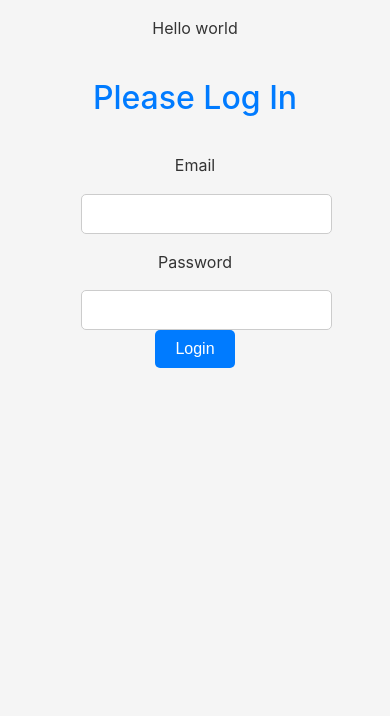
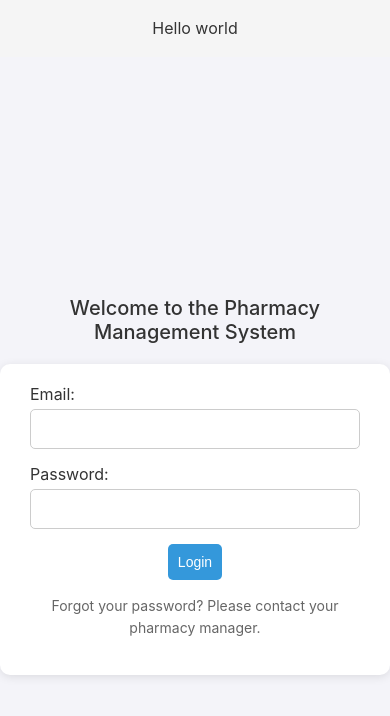
Before and after one commit to oliver-sey/pharmacy-management-system, a React (Create React App) app in the folder frontend/: page / in a window 390 px wide. Shown: the top 716 px of the page. Built offline with nearby package versions, Linux system fonts and the light colour scheme.

Commit message:
Nice looking login, now in a react component

```diff
--- /dev/null
+++ b/frontend/src/Components/LoginComponent.jsx
@@ -0,0 +1,176 @@
+import React, { useState } from "react";
+import { useNavigate } from "react-router-dom";
+
+import "../Styles/Login.css";
+
+const LoginComponent = () => {
+	const [username, setUsername] = useState("");
+	const [password, setPassword] = useState("");
+
+	const [emailError, setEmailError] = useState("");
+	const [passwordError, setPasswordError] = useState("");
+
+	const [failedAttempts, setFailedAttempts] = useState(0);
+	const [maxAttempts] = useState(5); // Max attempts before account lock
+	const [attemptsMessage, setAttemptsMessage] = useState("");
+	const [showAttemptsMessage, setShowAttemptsMessage] = useState(false);
+
+	const [isLockedOut, setIsLockedOut] = useState(false);
+
+	const [loading, setLoading] = useState(false);
+	const [error, setError] = useState(null);
+
+	const navigate = useNavigate();
+
+	const handleSubmit = async (event) => {
+		event.preventDefault();
+
+		// Reset errors
+		setEmailError("");
+		setPasswordError("");
+		setError(null);
+
+		// Basic email validation
+		if (!username.includes("@")) {
+			setEmailError("Please enter a valid email.");
+			return;
+		}
+
+		// Password validation
+		if (password.length < 6) {
+			setPasswordError("Password must be at least 6 characters long.");
+			return;
+		}
+
+		setLoading(true);
+
+		// code from Katelyn's page
+		const formDetails = new URLSearchParams();
+		formDetails.append("username", username);
+		formDetails.append("password", password);
+
+		// TODO: get rid of this
+		// wait 1 second
+		// await new Promise((resolve) => setTimeout(resolve, 1000));
+
+		// try a request to the backend
+		try {
+			const response = await fetch("http://localhost:8000/token", {
+				method: "POST",
+				headers: {
+					"Content-Type": "application/x-www-form-urlencoded",
+				},
+				body: formDetails,
+			});
+
+			// stop loading now that the request is done
+			setLoading(false);
+
+			// if successful, navigate to protected routes
+			if (response.ok) {
+				const data = await response.json();
+				localStorage.setItem("token", data.access_token);
+				console.log("navigating now");
+				navigate("../protected", { replace: true });
+			}
+			// login was unsuccessful
+			else {
+				const errorData = await response.json();
+				setError(errorData.detail || "Authentication failed!");
+
+				handleIncorrectAttempt();
+			}
+		} catch (error) {
+			setLoading(false);
+			setError("An error occurred. Please try again later.");
+		}
+		// end of code from Katelyn's page
+	};
+
+	const handleIncorrectAttempt = () => {
+		// TODO: fix this!
+		const newFailedAttempts = failedAttempts + 1;
+		setFailedAttempts(newFailedAttempts);
+
+		// reference newFailedAttempts here, since it can take a moment for the new value to get stored in failedAttempts
+		setAttemptsMessage(
+			"You have " +
+			(maxAttempts - newFailedAttempts) +
+			" incorrect attempts left before your account gets locked."
+		);
+		setShowAttemptsMessage(true);
+
+		// reference newFailedAttempts here, since it can take a moment for the new value to get stored in failedAttempts
+		if (newFailedAttempts >= maxAttempts) {
+			alert(
+				"Your account has been locked. Please contact your pharmacy manager."
+			);
+			setIsLockedOut(true);
+			setAttemptsMessage(
+				"Your account has been locked. Please contact your pharmacy manager."
+			);
+		}
+	};
+
+	return (
+		<div className="login-container">
+			<h1>Welcome to the Pharmacy Management System</h1>
+
+			<form className="login-box" onSubmit={handleSubmit}>
+				<div className="form-group">
+					<label>Email:</label>
+					<input
+						type="email"
+						value={username}
+						onChange={(e) => setUsername(e.target.value)}
+						className={emailError ? "error-input" : ""}
+					/>
+					{emailError && (
+						<span className="error-message">{emailError}</span>
+					)}
+				</div>
+
+				<div className="form-group">
+					<label>Password:</label>
+					<input
+						type="password"
+						value={password}
+						onChange={(e) => setPassword(e.target.value)}
+						className={passwordError ? "error-input" : ""}
+					/>
+					{passwordError && (
+						<span className="error-message">{passwordError}</span>
+					)}
+				</div>
+
+				<div>
+					<button
+						type="submit"
+						disabled={loading || isLockedOut}
+					>
+						{loading ? "Logging in..." : "Login"}
+					</button>
+					{error && <p className="error-message">{error}</p>}
+				</div>
+
+				<p className="password-help">
+					Forgot your password? Please contact your pharmacy manager.
+				</p>
+
+				{/* add the error-text class when the user is locked out */}
+				{showAttemptsMessage && (
+					<p
+						className={isLockedOut ? "error-text" : ""}
+						id="attempts-message"
+					>
+						{/* You have {maxAttempts - failedAttempts} incorrect
+						attempts left before your account gets locked. */}
+						{attemptsMessage}
+					</p>
+				)}
+			</form>
+		</div>
+	);
+};
+
+export default LoginComponent;
--- a/frontend/src/Pages/Login.js
+++ b/frontend/src/Pages/Login.js
@@ -1,28 +1,28 @@
-import React, {useState} from "react";
+import React, { useState } from "react";
 import "../Styles/Login.css"; // import the specific stylesheet for this page;
-import { useNavigate } from 'react-router-dom';
-
-import '../Styles/Login.css';
+import { useNavigate } from "react-router-dom";
+import LoginComponent from "../Components/LoginComponent"
+import "../Styles/Login.css";
 
 // ***IMPORTANT:*** OAuth requires that the variable be called username, even though here it is an email
 
 function Login() {
 	// username is actually an email
-  const[username, setUsername] = useState('');
-  const [password, setPassword] = useState('');
-  const [error, setError] = useState('');
-  const [loading, setLoading] = useState('');
+	const [username, setUsername] = useState("");
+	const [password, setPassword] = useState("");
+	const [error, setError] = useState("");
+	const [loading, setLoading] = useState("");
 
 	const navigate = useNavigate();
 
 	const validateForm = () => {
 		if (!username || !password) {
-      setError('Email and password are required');
+			setError("Email and password are required");
 			return false;
 		}
-    setError('');
+		setError("");
 		return true;
-  }
+	};
 
 	const handleSubmit = async (event) => {
 		event.preventDefault();
@@ -30,15 +30,15 @@ function Login() {
 		setLoading(true);
 
 		const formDetails = new URLSearchParams();
-    formDetails.append('username', username);
-    formDetails.append('password', password);
+		formDetails.append("username", username);
+		formDetails.append("password", password);
 
 		try {
-      const response = await fetch('http://localhost:8000/token', {
-        method: 'POST',
+			await (1500)
+			const response = await fetch("http://localhost:8000/token", {
+				method: "POST",
 				headers: {
-          'Content-Type': 'application/x-www-form-urlencoded',
-
+					"Content-Type": "application/x-www-form-urlencoded",
 				},
 				body: formDetails,
 			});
@@ -47,50 +47,24 @@ function Login() {
 
 			if (response.ok) {
 				const data = await response.json();
-        localStorage.setItem('token', data.access_token);
-        console.log("navigating now")
-        navigate('../protected', {replace: true});
+				localStorage.setItem("token", data.access_token);
+				console.log("navigating now");
+				navigate("../protected", { replace: true });
 			} else {
 				const errorData = await response.json();
-        setError(errorData.detail || 'Authentication failed!');
+				setError(errorData.detail || "Authentication failed!");
 			}
-
 		} catch (error) {
 			setLoading(false);
-        setError('An error occured. Please try again later.');
+			setError("An error occured. Please try again later.");
 		}
-    }
+	};
 
-
-  return(
-    <div className="login-wrapper">
-      <h1>Please Log In</h1>
-      <form onSubmit={handleSubmit}>
-        <label>
-          <p>Email</p>
-          <input
-            type="text"
-            value={username}
-            onChange={(e) => setUsername(e.target.value)}
-          />
-        </label>
-        <label>
-          <p>Password</p>
-          <input
-            type="password"
-            value={password}
-            onChange={(e) => setPassword(e.target.value)}
-          />
-        </label>
+	return (
 		<div>
-          <button type="submit" disabled={loading}>
-            {loading ? 'Logging in...' : 'Login'}
-          </button>
-          {error && <p>{error}</p>}
+			<LoginComponent />
 		</div>
-      </form>
-    </div>
-  )
+	);
 }
 
 export default Login;
--- a/frontend/src/Styles/Login.css
+++ b/frontend/src/Styles/Login.css
@@ -1,87 +1,120 @@
-import styles.css
+/* import styles.css  */
 
-/* Centered container for the login form */
-/*centered-div {
-/*	display: flex;
-/*	/*flex-direction: column; /* Aligns items vertically */
-/*	justify-content: center; /* Centers horizontally*/
-/*	align-items: center; /* Centers vertically */
-/*	height: 90vh; /* Takes up almost full viewport height */
-/*
-/*
-/*login-box {
-/*	display: flex;
-/*	flex-direction: column; /* Aligns items vertically */
-/*	justify-content: space-around; /* Centers vertically */
-/*	align-items: center; /* Centers horizontally */
-/*	height: 50%;
-/*	width: 40vw;
-/*	background-color: var(--secondary-color);
-/*	border-radius: 4%;
-/*
-*/
-
-/* load bearing css class?????? without this the cnetered-div-container isn't centered */
-.asdasdcentered-div {
-	height: 100vh; /* Full height of the viewport */
+/* Centering the login box on the screen */
+.login-container {
+	display: flex;
+	flex-direction: column;
+	align-items: center;
+	justify-content: center;
+	height: 100vh;
+	padding: 0 20px;
+	background-color: #f4f4f9;
 }
 
-body {
-	display: flex;
-	justify-content: center;
-}
-
-.centered-div-container {
-	display: flex;
-	justify-content: center;
-	align-items: center;
-	width: 100%;
-	margin-top: 10vh;
-	height: 60vh;
+h1 {
+	text-align: center;
+	font-size: 24px;
+	margin-bottom: 20px;
+	color: #333;
 }
 
 .login-box {
+	background-color: #fff;
+	padding: 30px;
+	border-radius: 10px;
+	box-shadow: 0 2px 10px rgba(0, 0, 0, 0.1);
+	width: 100%;
+	max-width: 400px;
 	display: flex;
 	flex-direction: column;
-	justify-content: space-between;
 	align-items: center;
-	background-color: var(--secondary-background-color);
-	width: 70%; /* Takes up 70% of parent width */
-	height: 65%; /* Takes up 65% of parent height */
-	padding: 20px;
-	margin-bottom: 10vh;
-	border-radius: 8px;
-	/* Enhanced box shadow for a more prominent effect */
-	box-shadow: 0 6px 12px rgba(0, 0, 0, 0.2), 0 8px 20px rgba(0, 0, 0, 0.3);
 }
 
-/* Style for each form group (label + input) */
+/* Make the input fields centered inside the form */
 .form-group {
-	display: flex;
-	justify-content: space-between; /* Pushes label to the left and input to the right */
-	align-items: center; /* Centers items vertically within the form group */
-	width: 90%; /* Set fixed width for form groups */
-	margin-bottom: 10px; /* Space between form groups */
-	padding-top: 10px;
-	padding-bottom: 5px;
+	width: 100%;
+	margin-bottom: 15px;
+	text-align: left;
+
+	padding: 0 10px; /* Add padding to the left and right */
+	box-sizing: border-box; /* Ensure padding doesn't affect total width */
 }
 
-/* Style for labels */
-.input-label {
-	text-align: left; /* Left-aligns the label */
-	font-size: large;
+.form-group label {
+	display: block;
+	font-size: 16px;
+	margin-bottom: 5px;
+	color: #333;
 }
 
-/* Style for inputs */
-.input-field {
-	width: 60% !important; /* Adjust input width */
+.form-group input {
+	width: 100%;
+	padding: 10px;
+	box-sizing: border-box; /* Ensure padding doesn't affect total width */
+
+	border: 1px solid #ccc;
+	border-radius: 5px;
+	font-size: 16px;
 }
 
-#submit-button {
-	background-color: var(--accent-color);
+/* Styling for error states */
+.error-input {
+	border-color: #e74c3c;
 }
-.login-wrapper {
-    display: flex;
-    flex-direction: column;
-    align-items: center;
+
+.error-message {
+	color: #e74c3c;
+	font-size: 14px;
+	margin-top: 5px;
+	text-align: center;
 }
+
+button {
+	width: 100%;
+	padding: 10px;
+	background-color: #3498db;
+	color: #fff;
+	border: none;
+	border-radius: 5px;
+	font-size: 16px;
+	cursor: pointer;
+}
+
+button:hover {
+	background-color: #2980b9;
+}
+
+/* Disabled state */
+button:disabled {
+	background-color: gray; /* Grayed out color */
+	color: #ccc; /* Make text lighter */
+	cursor: not-allowed; /* Change cursor to indicate it's disabled */
+	pointer-events: none; /* Disable hover effects */
+}
+
+/* button.disabled:hover {
+	background-color: gray; /* No hover effect */
+/*} */
+
+.password-help,
+#attempts-message {
+	margin-top: 15px;
+	font-size: 14px;
+	color: #666;
+	text-align: center;
+}
+
+/* Responsive design */
+@media (max-width: 600px) {
+	.login-box {
+		padding: 20px;
+	}
+
+	h1 {
+		font-size: 20px;
+	}
+
+	button {
+		font-size: 14px;
+	}
+}
--- a/frontend/src/Styles/styles.css
+++ b/frontend/src/Styles/styles.css
@@ -84,7 +84,7 @@ input[type="password"] {
 
 /* Error text */
 .error-text {
-	color: var(--error-color);
+	color: var(--error-color)!important;
 }
 
 /* Centered container */
```
Lines whose indentation alone changed are shown as unchanged.
